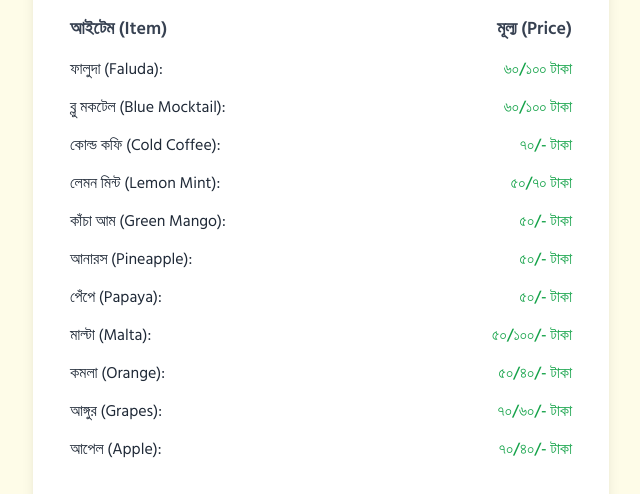
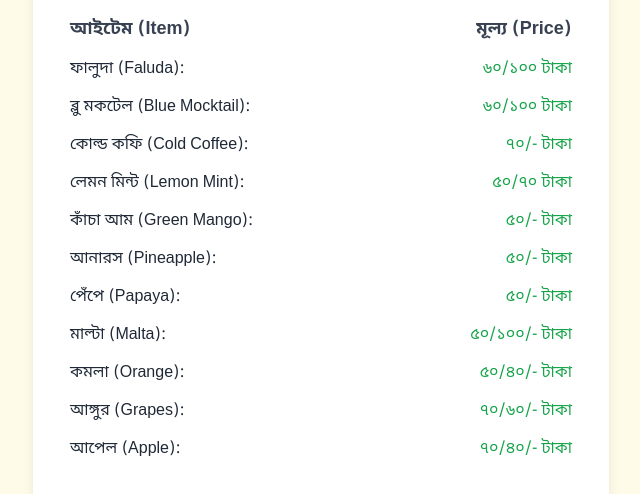
Before and after one commit to mahadihasanshawons/anishaskitchen, a plain HTML site: page index.html in a window 1280 px wide. Shown: the part 142-636 px from the top of the page, without its empty margins (319-959 px from the left). Drawn offline with nearby package versions, Linux system fonts and the light colour scheme.

Commit message:
update 2

```diff
--- a/index.html
+++ b/index.html
@@ -5,11 +5,13 @@
     <meta name="viewport" content="width=device-width, initial-scale=1.0" />
     <title>Responsive Food Cart Price Chart</title>
     <script src="https://cdn.tailwindcss.com"></script>
-    <link href="https://fonts.googleapis.com/css2?family=Hind+Siliguri:wght@300;400;500;600;700&display=swap" rel="stylesheet">
+    <link rel="preconnect" href="https://fonts.googleapis.com">
+    <link rel="preconnect" href="https://fonts.gstatic.com" crossorigin>
+    <link href="https://fonts.googleapis.com/css2?family=Noto+Sans+Bengali:wght@300;400;500;600;700&display=swap" rel="stylesheet">
     <style>
-        /* Apply Hind Siliguri to the body and fall back to sans-serif */
+        /* Apply Noto Sans Bengali to the body and fall back to sans-serif */
         body {
-            font-family: 'Hind Siliguri', sans-serif;
+            font-family: 'Noto Sans Bengali', sans-serif;
         }
     </style>
 </head>
```
